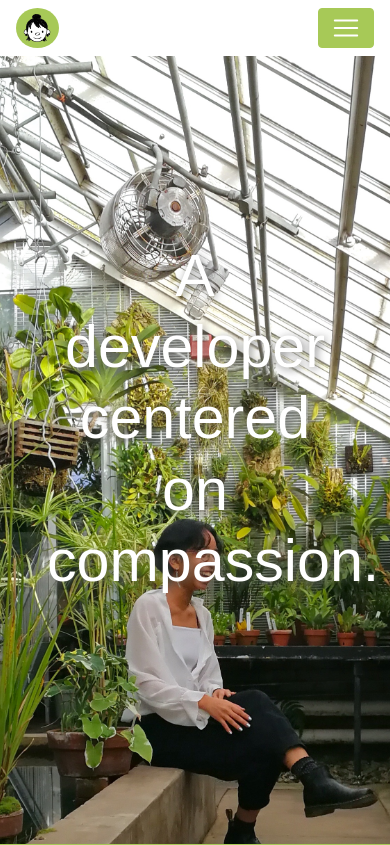
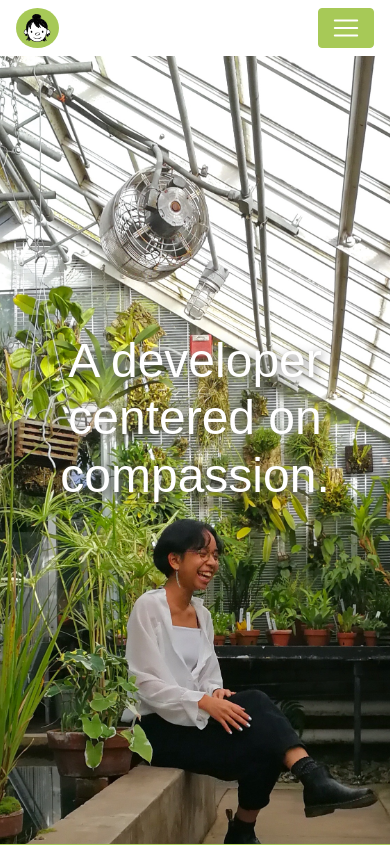
Before and after one commit to alexiskilayko/alexiskilayko.github.io, a PHP site: page / in a window 390 px wide. Shown: the top 845 px of the page. Run offline with PHP 8.4, Linux system fonts and the light colour scheme; some libraries are stand-ins or nearby versions; some web fonts are replaced.

Commit message:
Mobile responsive landing title

```diff
--- a/css/landing.css
+++ b/css/landing.css
@@ -9,7 +9,7 @@
 
 #landing h1 {
 	font-family: 'Ramabhadra', sans-serif;
-	font-size: 3.7rem;
+	font-size: 3rem;
 	color: white;
 	text-shadow: 2px 2px 8px rgb(100,100,100, 0.8);
 	text-align: center;
@@ -28,16 +28,11 @@
 	margin: 0 0 0 5rem;
 }
 
-/*#landing .accent1 {
-	font-family: 'Ramabhadra', sans-serif;
-}
-#landing .accent2 {
-	color: rgb(127,175,27);
-}*/
-
 @media only screen and (min-width: 768px) {
 	#landing .row {
 		padding: 0 5rem;
 	}
-
+	#landing h1 {
+		font-size: 3.7rem;
+	}
 }
```
